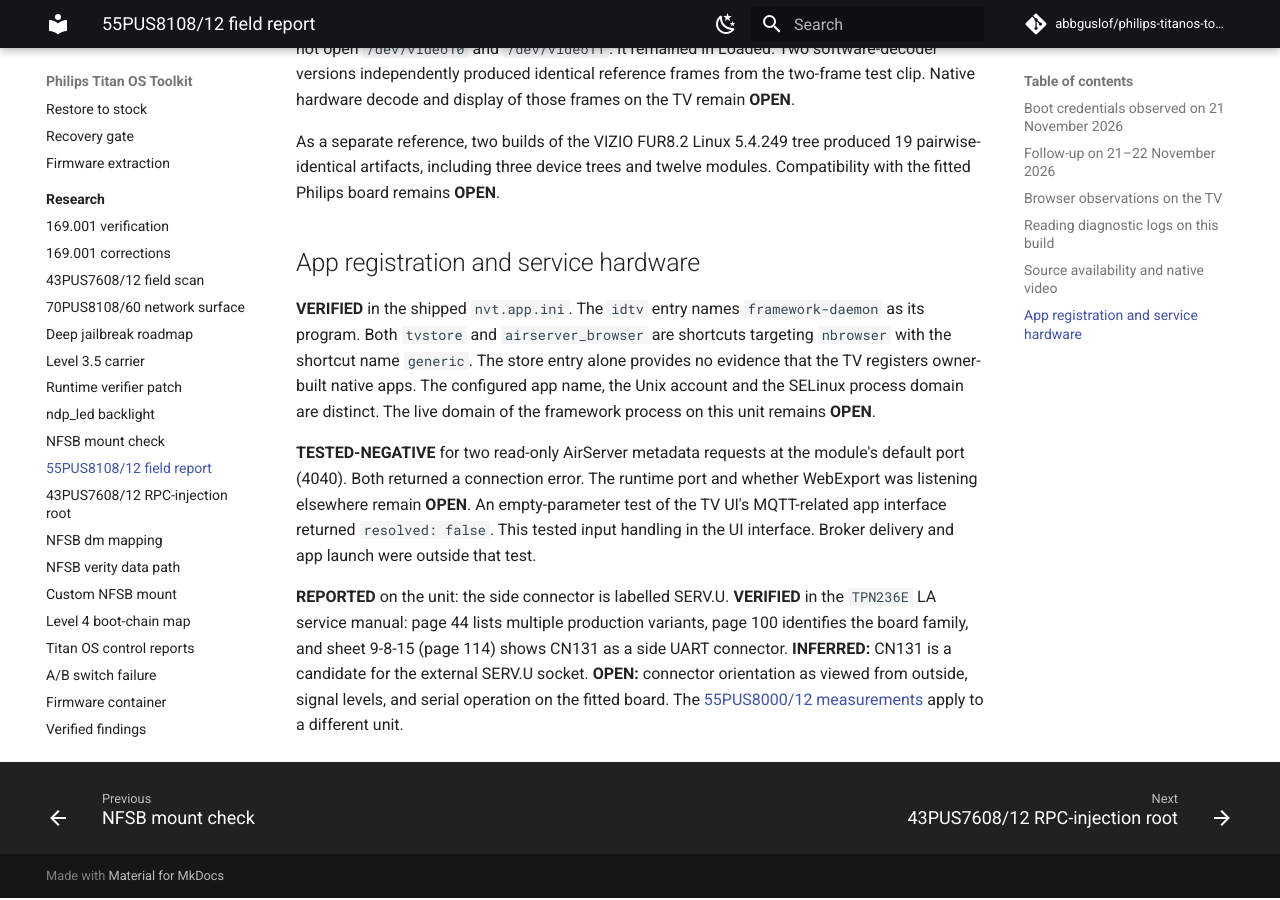
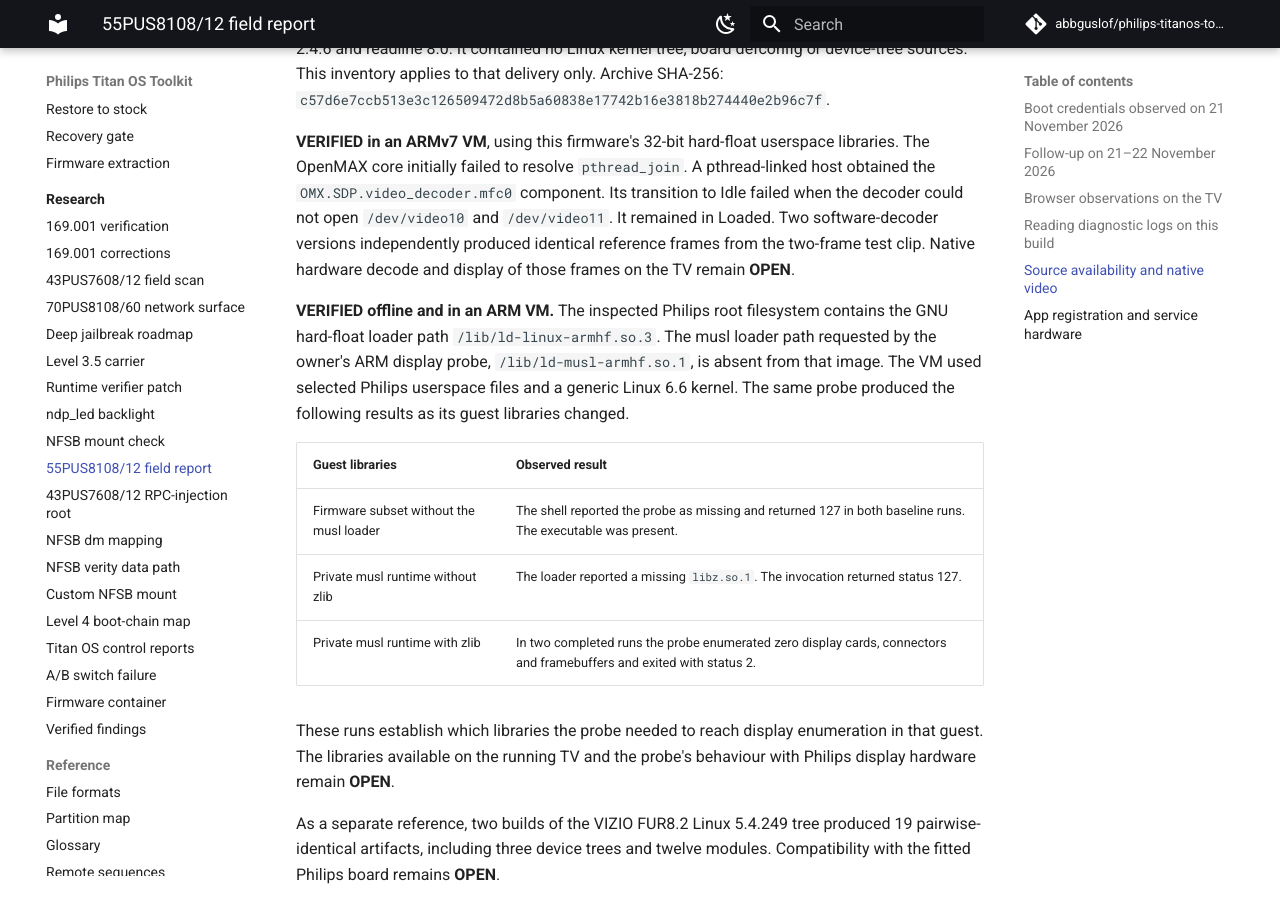
Before and after one commit to abbguslof/philips-titanos-tools, an MkDocs documentation site: the page built from docs/research/41-tpn236e-55pus8108-2026-11-21.md, in a window 1280 px wide and 900 px high, scrolled down 3243 px. Built offline with MkDocs 1.6.1 and Material for MkDocs 9.7.7, drawn with Linux system fonts in a browser that asks for light colours; comment, search, counter and statistics services are not loaded; some of the changed text lies outside the part shown.

Commit message:
docs: distinguish 55PUS8108 board template and ARM VM loader results

```diff
--- a/docs/research/41-tpn236e-55pus8108-2026-11-21.md
+++ b/docs/research/41-tpn236e-55pus8108-2026-11-21.md
@@ -21,6 +21,15 @@ The device returned Linux 4.19.261 and JointSpace API 6.1. The `TPN236E` LA
 service manual identifies the Novatek NT72690 platform and associates the
 81x8 series with the 715GD542M board family. The fitted board suffix is
 **OPEN**.
+
+**VERIFIED offline in the saved eMMC image.** The configuration in `nvm_dat`
+names model `55PUS8108/12`, board ID `NT72690` and board name `715GD542`.
+The 8,157 consecutive bytes containing these fields match a model template
+in `nvm_file` byte for byte. The stored board name therefore identifies the
+family only. The service manual supplies the `715GD542M` family designation.
+The exact suffix on the fitted board still needs a physical label reading.
+[Doc 04](04-uboot-nvm-format.md) records the same board name for a different
+model, the 55PUS8000/12.
 
 ## Boot credentials observed on 21 November 2026
 
@@ -120,6 +129,23 @@ in Loaded. Two software-decoder versions independently produced identical
 reference frames from the two-frame test clip. Native hardware decode and
 display of those frames on the TV remain **OPEN**.
 
+**VERIFIED offline and in an ARM VM.** The inspected Philips root filesystem
+contains the GNU hard-float loader path `/lib/ld-linux-armhf.so.3`. The musl
+loader path requested by the owner's ARM display probe,
+`/lib/ld-musl-armhf.so.1`, is absent from that image. The VM used selected
+Philips userspace files and a generic Linux 6.6 kernel. The same probe
+produced the following results as its guest libraries changed.
+
+| Guest libraries | Observed result |
+| :--- | :--- |
+| Firmware subset without the musl loader | The shell reported the probe as missing and returned 127 in both baseline runs. The executable was present. |
+| Private musl runtime without zlib | The loader reported a missing `libz.so.1`. The invocation returned status 127. |
+| Private musl runtime with zlib | In two completed runs the probe enumerated zero display cards, connectors and framebuffers and exited with status 2. |
+
+These runs establish which libraries the probe needed to reach display
+enumeration in that guest. The libraries available on the running TV and
+the probe's behaviour with Philips display hardware remain **OPEN**.
+
 As a separate reference, two builds of the VIZIO FUR8.2 Linux 5.4.249 tree
 produced 19 pairwise-identical artifacts, including three device trees and
 twelve modules. Compatibility with the fitted Philips board remains **OPEN**.
```
Also changed, not shown: evidence/README.md (+1 -1 lines), evidence/tpn236e-55pus8108/README.md (+9 -2 lines).
